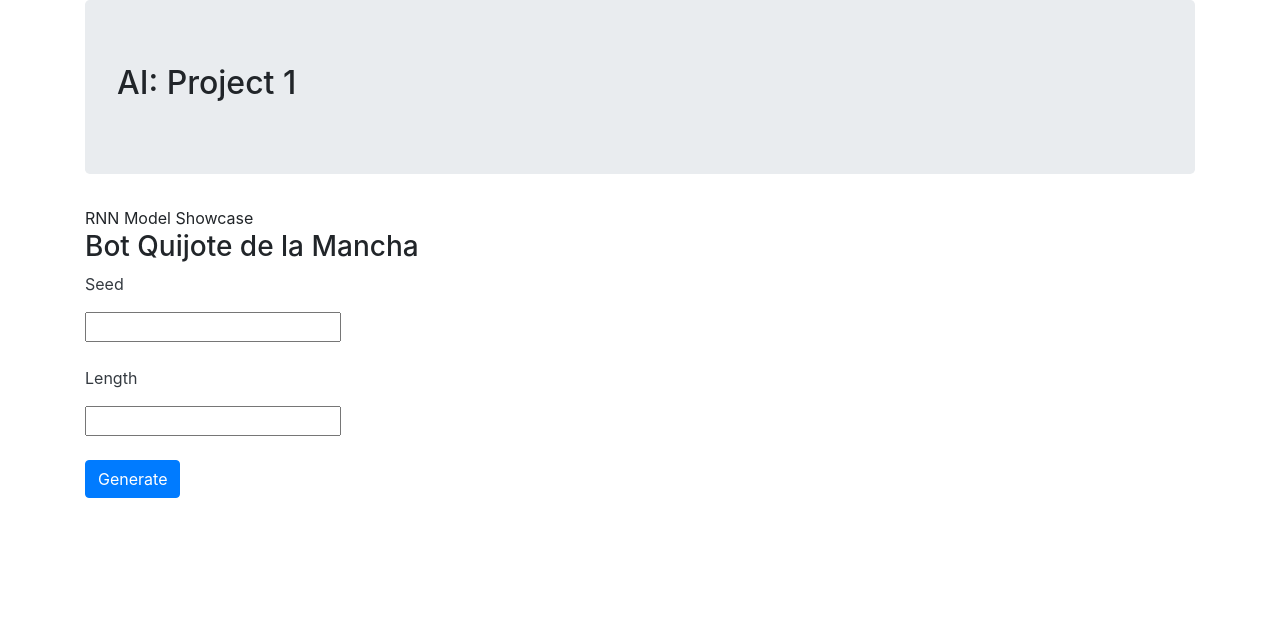
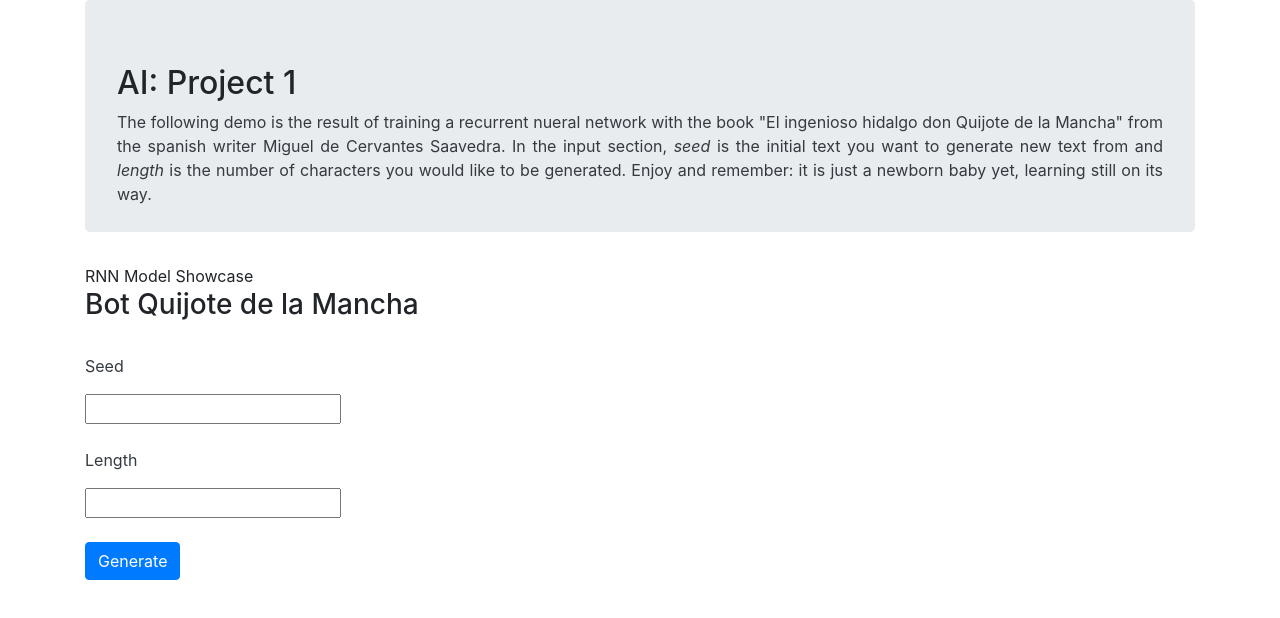
Before and after one commit to Tortolala/Bot-Quijote, an Angular app in the folder BotQuijoteUI/: page / in a window 1280 px wide. Shown: the top 618 px of the page. Built offline with nearby package versions, Linux system fonts and the light colour scheme.

Commit message:
Description added to webpage

```diff
--- a/BotQuijoteUI/src/app/app.component.html
+++ b/BotQuijoteUI/src/app/app.component.html
@@ -1,7 +1,13 @@
 <div class="container">
-  <div class="jumbotron">
-    <!-- <h1>Welcome</h1> -->
+  <div class="jumbotron" style="padding-bottom: 10px;">
     <h2> AI: Project 1 </h2>
+    <p class="text-dark text-break text-justify">
+      The following demo is the result of training a recurrent nueral network with the
+      book "El ingenioso hidalgo don Quijote de la Mancha" from the spanish writer Miguel de Cervantes Saavedra.
+      In the input section, <i> seed </i> is the initial text you want to generate new text from and <i> length </i>
+      is the number of characters you would like to be generated. Enjoy and remember: it is just a newborn baby yet,
+      learning still on its way.
+    </p>
   </div>
   <div class="panel panel-primary">
     <div class="panel-heading"> RNN Model Showcase </div>
@@ -9,6 +15,7 @@
       <h3> Bot Quijote de la Mancha </h3>
     </div>
     <div>
+      <br>
       <p class="text-dark"> Seed </p>
       <input class="input-lg" [(ngModel)]="seed" ngDefaultControl>
       <br><br>
@@ -21,7 +28,7 @@
 
     <br><br>
     <div class="border-light">
-      <p class="text-primary text-break"> {{prediction}} </p>
+      <p class="text-primary text-break text-justify"> {{prediction}} </p>
     </div>
 
   </div>
```
